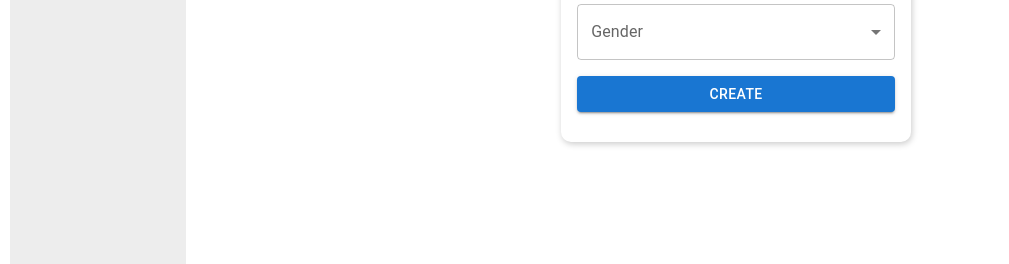
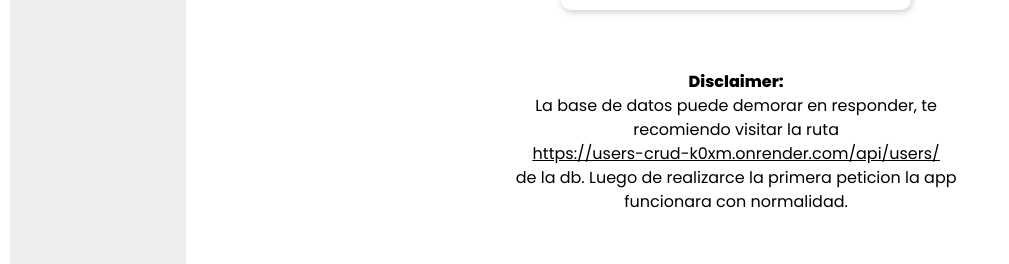
Before and after one commit to DanielAbril15/users-crud-next, a Next.js app: page / in a window 1280 px wide. Shown: the part 508-772 px from the top of the page, without its empty margins (0-1009 px from the left). Built offline with nearby package versions, Linux system fonts and the light colour scheme.

Commit message:
disclaimer

```diff
--- a/src/app/page.tsx
+++ b/src/app/page.tsx
@@ -6,6 +6,25 @@ export default function Home() {
   return (
     <main className="content">
       <CreateForm />
+
+      <h4 className="text-center disclaimer">
+        <strong>Disclaimer:</strong>
+        <p>
+          La base de datos puede demorar en responder, te recomiendo visitar la
+          ruta <br />
+          <u>
+            <a
+              target="_blank"
+              href="https://users-crud-k0xm.onrender.com/api/users/"
+            >
+              https://users-crud-k0xm.onrender.com/api/users/
+            </a>{" "}
+            <br />
+          </u>
+          de la db. Luego de realizarce la primera peticion la app funcionara
+          con normalidad.
+        </p>
+      </h4>
     </main>
   );
 }
--- a/src/app/shared/globals.css
+++ b/src/app/shared/globals.css
@@ -9,6 +9,11 @@
   width: 100%;
   min-height: 100vh;
   gap: 16px;
+}
+.disclaimer {
+  margin: 60px auto;
+  width: 90%;
+  max-width: 500px;
 }
 .show-menu {
   opacity: 1;
```
